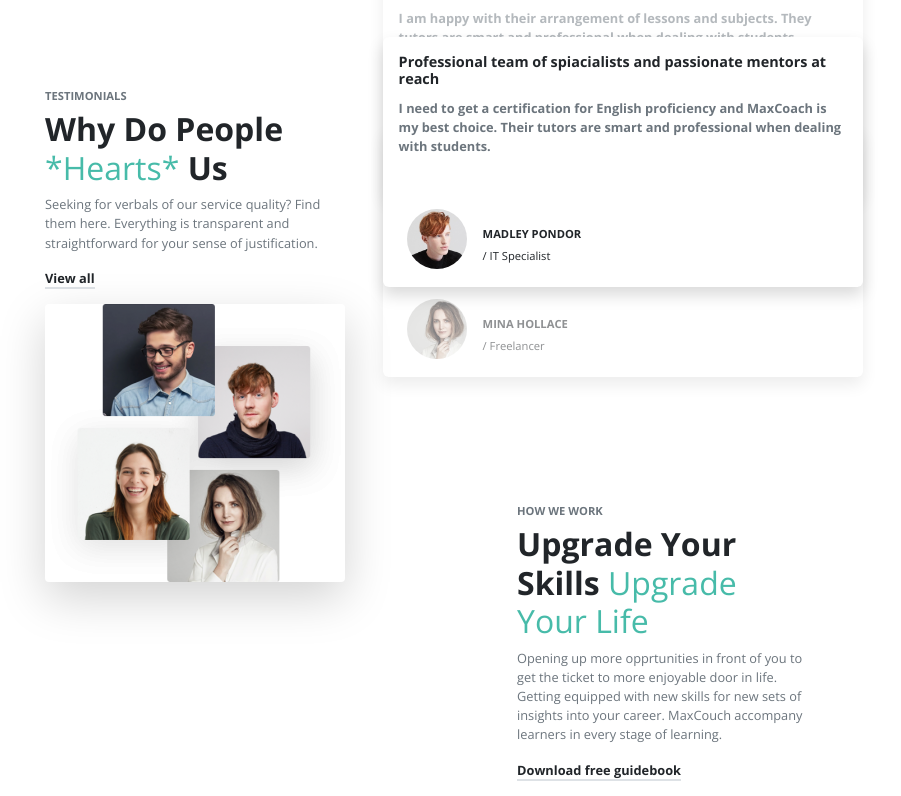
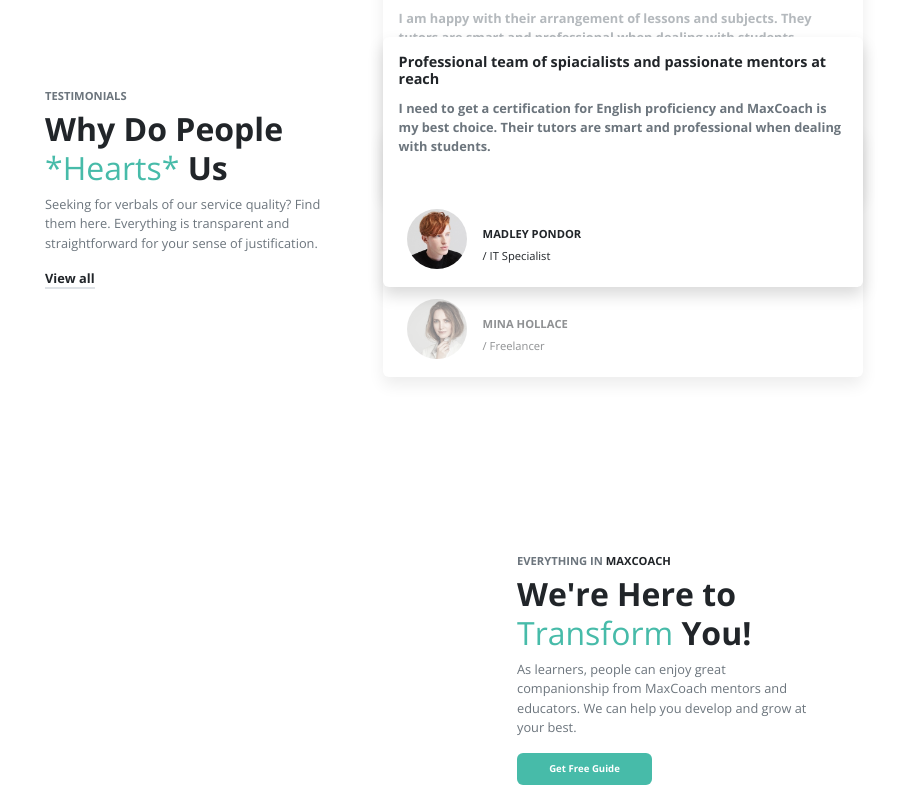
Before and after one commit to MarcoInchingoli89/proj-html-vuejs, a Vue app: page / in a window 1280 px wide. Shown: the part 2774-3570 px from the top of the page, without its empty margins (159-1060 px from the left). Built offline with nearby package versions, Linux system fonts and the light colour scheme.

Commit message:
Add Margin and Text Fixed in Section Staff

```diff
--- a/src/components/AppMain.vue
+++ b/src/components/AppMain.vue
@@ -30,22 +30,19 @@ export default {
                 <div class="row row-cols-2 gap-4">
                     <!-- Immagine sezione career -->
                     <div class="col image">
-                        <img class="index_0 img-fluid rounded-1 shadow-lg"
-                            src="../assets/img/home-3-team-image-300x278.png" alt="">
+                        <img class="index_0 img-fluid rounded-1 shadow-lg" src="" alt="">
                     </div>
                     <!-- Testo sezione career -->
                     <div class="col text">
-                        <h6 class="text-uppercase text-muted fw-bold">How we work
+                        <h6 class="text-uppercase text-muted fw-bold">Everything in <span
+                                class="text-body">Maxcoach</span>
                         </h6>
-                        <h2 class="fw-bold">Upgrade Your Skills <span class="fw-normal green">Upgrade Your Life</span>
+                        <h2 class="fw-bold">We're Here to <span class="fw-normal green">Transform</span> You!
                         </h2>
-                        <p class="text-muted">Opening up more opprtunities in front of you to get the ticket to more
-                            enjoyable door in life. Getting equipped with new skills for new sets of insights into your
-                            career. MaxCouch accompany learners in every stage of learning.
+                        <p class="text-muted">As learners, people can enjoy great companionship from MaxCoach mentors
+                            and educators. We can help you develop and grow at your best.
                         </p>
-                        <p><a class="text-decoration-none text-body fw-bold border-bottom border-2" href="#">Download
-                                free
-                                guidebook</a></p>
+                        <a class="btn text-decoration-none text-white p-2" href="#" role="button">Get Free Guide</a>
                     </div>
                 </div>
             </div>
@@ -57,17 +54,23 @@ export default {
 <style lang="scss" scoped>
 @use '../assets/scss/partials/variables' as *;
 
-.text {
-    margin-top: 200px;
-    max-width: 35%;
-}
-
-.cards {
-    margin-top: 200px;
+.row {
+    margin-top: 250px;
 }
 
 .container {
     max-width: 70%;
+}
+
+.text {
+    max-width: 35%;
+}
+
+.btn {
+    background-color: $dl-secondary;
+    width: 135px;
+    font-size: 0.6rem;
+    font-weight: bold;
 }
 
 
```
